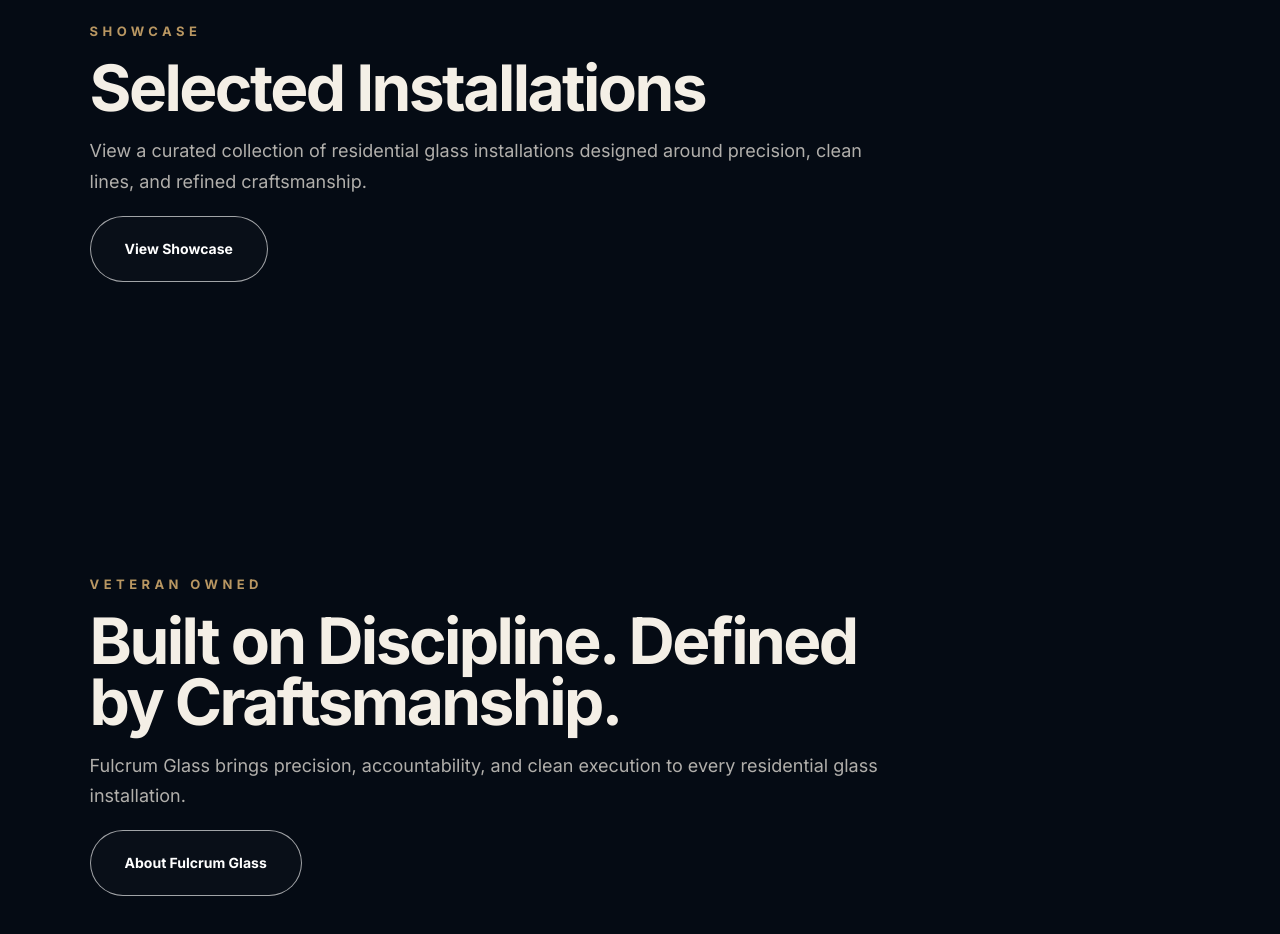
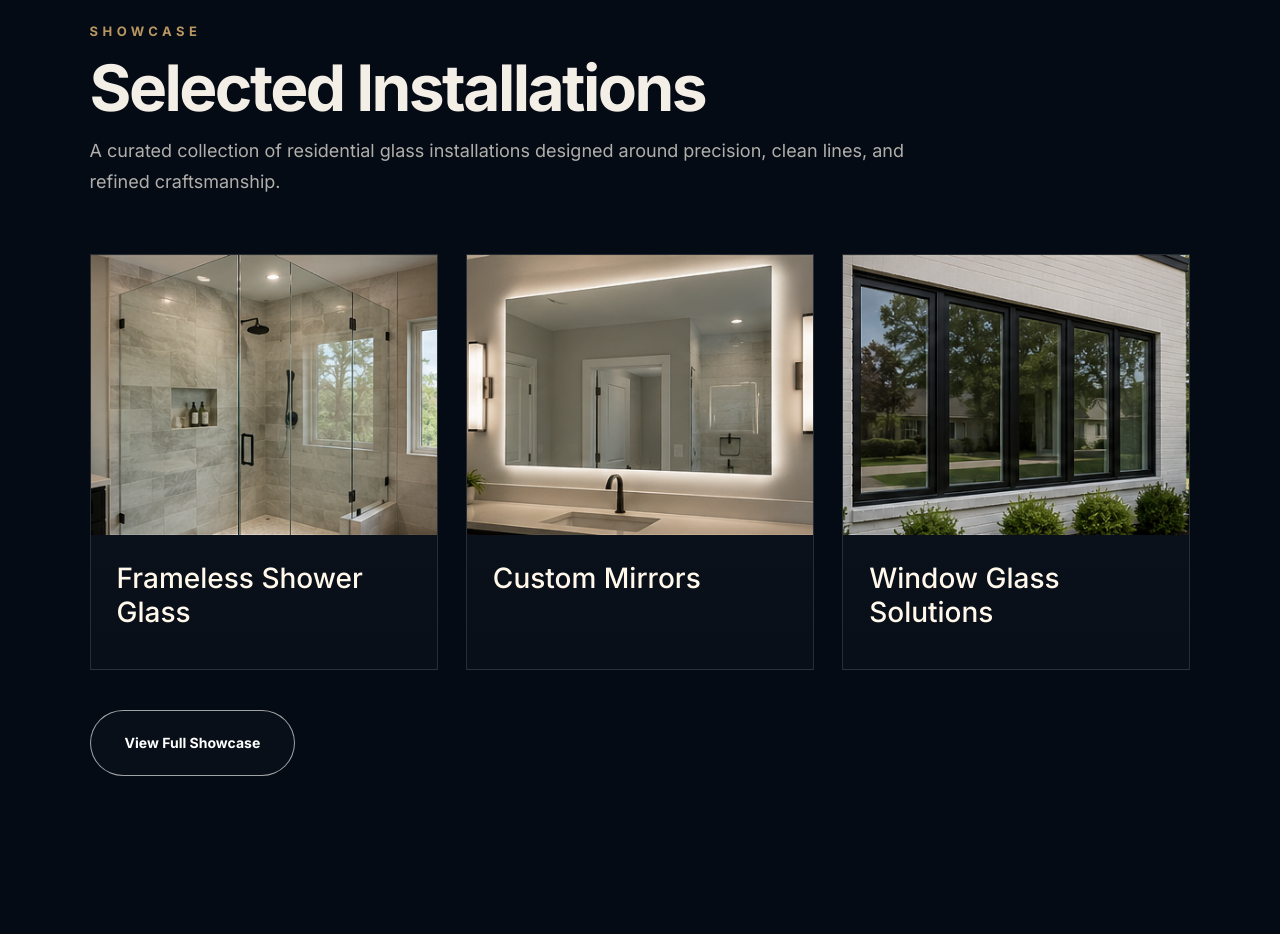
Before and after one commit to James-1942/fulcrum-glass-site, a React (Vite) app: page / in a window 1280 px wide. Shown: the part 1900-2834 px from the top of the page. Built offline with nearby package versions, Linux system fonts and the light colour scheme.

Commit message:
Enhance showcase section with installation grid
Updated the showcase section to include a grid of selected installations with images and titles.

```diff
--- a/src/pages/HomePage.jsx
+++ b/src/pages/HomePage.jsx
@@ -117,18 +117,47 @@ export default function App() {
   </div>
 </section>
 
-<section className="fg-section fg-home-preview">
+<section className="fg-section">
   <div className="fg-section-heading">
     <span className="fg-eyebrow">SHOWCASE</span>
     <h2>Selected Installations</h2>
     <p>
-      View a curated collection of residential glass installations designed
+      A curated collection of residential glass installations designed
       around precision, clean lines, and refined craftsmanship.
     </p>
+  </div>
 
+  <div className="fg-showcase-grid">
+    {[
+      {
+        image: showerImage,
+        title: "Frameless Shower Glass"
+      },
+      {
+        image: mirrorImage,
+        title: "Custom Mirrors"
+      },
+      {
+        image: windowImage,
+        title: "Window Glass Solutions"
+      }
+    ].map((item) => (
+      <div className="fg-showcase-card" key={item.title}>
+        <div
+          className="fg-showcase-image"
+          style={{ backgroundImage: `url(${item.image})` }}
+        />
+        <div className="fg-showcase-info">
+          <h3>{item.title}</h3>
+        </div>
+      </div>
+    ))}
+  </div>
+
+  <div style={{ marginTop: "40px" }}>
     <Link to="/showcase" className="lux-btn lux-btn-secondary">
-  View Showcase
-</Link>
+      View Full Showcase
+    </Link>
   </div>
 </section>
 
```
